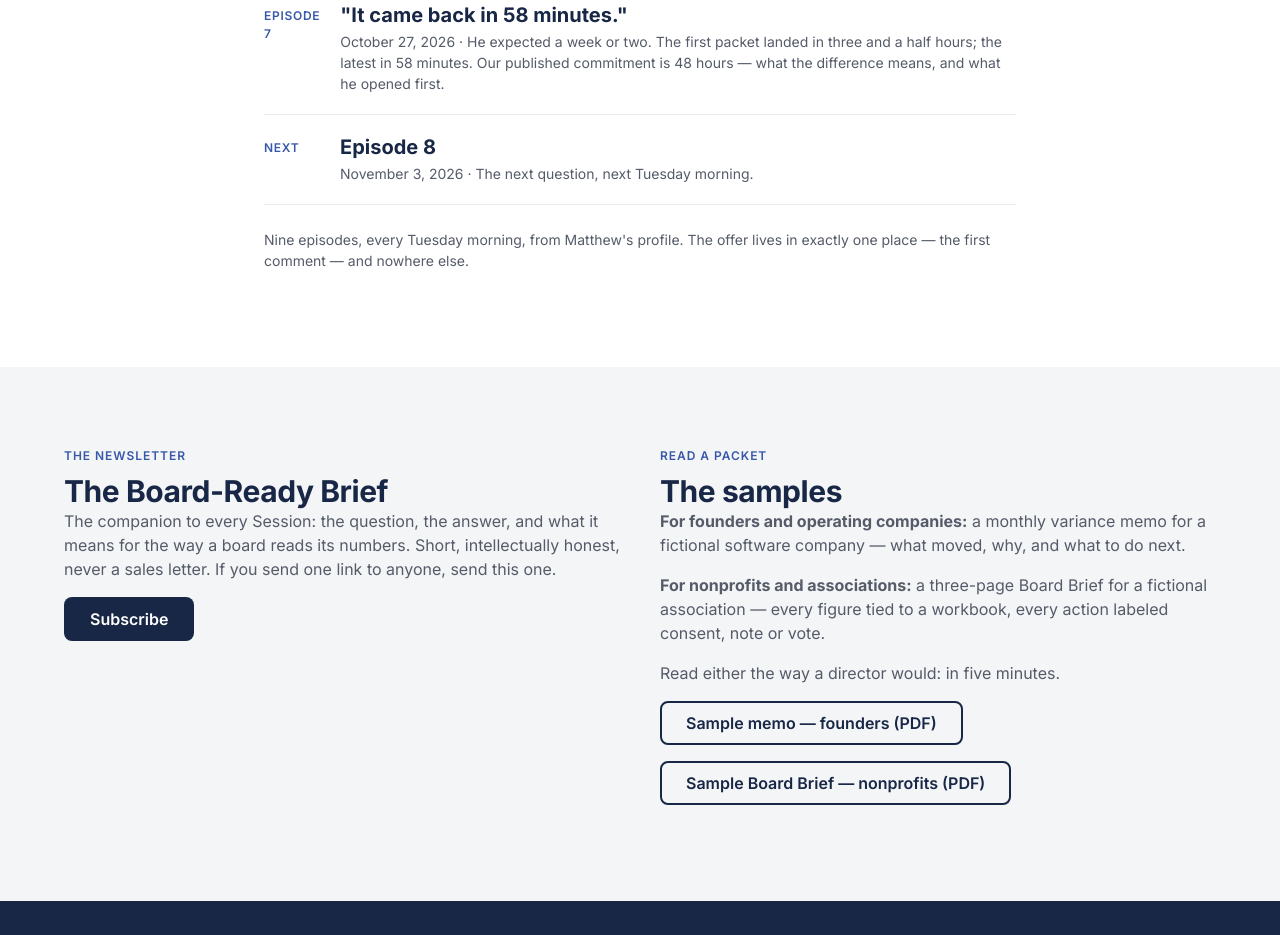
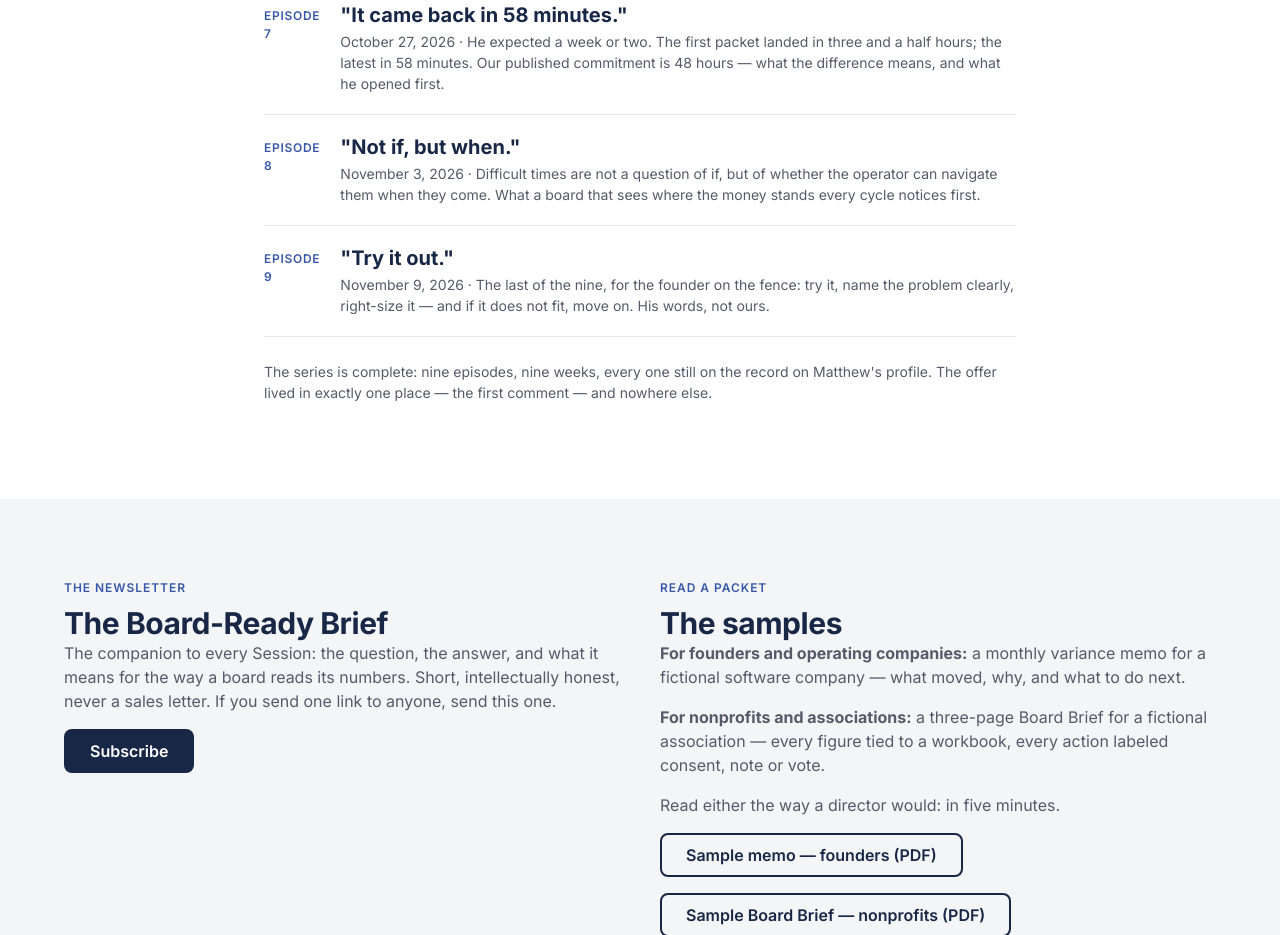
Before and after one commit to Engerman-Solutions/E-Solutions, a plain HTML site: page website/pages/sessions.html in a window 1280 px wide. Shown: the part 1255-2190 px from the top of the page. Drawn offline with Linux system fonts and the light colour scheme.

Commit message:
Sessions page: Episodes 8 and 9 on the record, series marked complete
- Episode 8 "Not if, but when." (Nov 3) and Episode 9 "Try it out." (Nov 9) replace the "Next" placeholder
- Closing line and meta description say the nine-episode series is complete

Co-Authored-By: Claude Fable 5.1 <noreply@anthropic.com>
Claude-Session: https://claude.ai/code/session_01Y6Giwj12g9ac7FP6e51Brt

```diff
--- a/website/pages/sessions.html
+++ b/website/pages/sessions.html
@@ -4,7 +4,7 @@
   <meta charset="UTF-8">
   <meta name="viewport" content="width=device-width, initial-scale=1.0">
   <title>Board-Ready Sessions &amp; The Board-Ready Brief — Engerman Solutions</title>
-  <meta name="description" content="Our founding client on the record, one question a week for nine weeks, and the newsletter that goes with it.">
+  <meta name="description" content="Our founding client on the record — nine questions over nine weeks, the complete series — and the newsletter that goes with it.">
   <meta property="og:type" content="website">
   <link rel="preconnect" href="https://fonts.googleapis.com">
   <link rel="preconnect" href="https://fonts.gstatic.com" crossorigin>
@@ -57,8 +57,9 @@
         <div class="episode"><div class="episode__n">Episode 5</div><div><h3>"A spaceship versus a bicycle."</h3><p>October 13, 2026 · Years of models built by hand against the one he has now — and the hours, which is what every owner actually buys.</p></div></div>
         <div class="episode"><div class="episode__n">Episode 6</div><div><h3>"Not under my watch."</h3><p>October 20, 2026 · Could a machine, alone, write the report his board reads? A founder's answer, the hammer that stays in its box, and why the human stays in the loop.</p></div></div>
         <div class="episode"><div class="episode__n">Episode 7</div><div><h3>"It came back in 58 minutes."</h3><p>October 27, 2026 · He expected a week or two. The first packet landed in three and a half hours; the latest in 58 minutes. Our published commitment is 48 hours — what the difference means, and what he opened first.</p></div></div>
-        <div class="episode"><div class="episode__n">Next</div><div><h3>Episode 8</h3><p>November 3, 2026 · The next question, next Tuesday morning.</p></div></div>
-        <p class="text-sm text-secondary" style="margin-top: var(--space-6);">Nine episodes, every Tuesday morning, from Matthew's profile. The offer lives in exactly one place — the first comment — and nowhere else.</p>
+        <div class="episode"><div class="episode__n">Episode 8</div><div><h3>"Not if, but when."</h3><p>November 3, 2026 · Difficult times are not a question of if, but of whether the operator can navigate them when they come. What a board that sees where the money stands every cycle notices first.</p></div></div>
+        <div class="episode"><div class="episode__n">Episode 9</div><div><h3>"Try it out."</h3><p>November 9, 2026 · The last of the nine, for the founder on the fence: try it, name the problem clearly, right-size it — and if it does not fit, move on. His words, not ours.</p></div></div>
+        <p class="text-sm text-secondary" style="margin-top: var(--space-6);">The series is complete: nine episodes, nine weeks, every one still on the record on Matthew's profile. The offer lived in exactly one place — the first comment — and nowhere else.</p>
       </div>
     </section>
 
```
